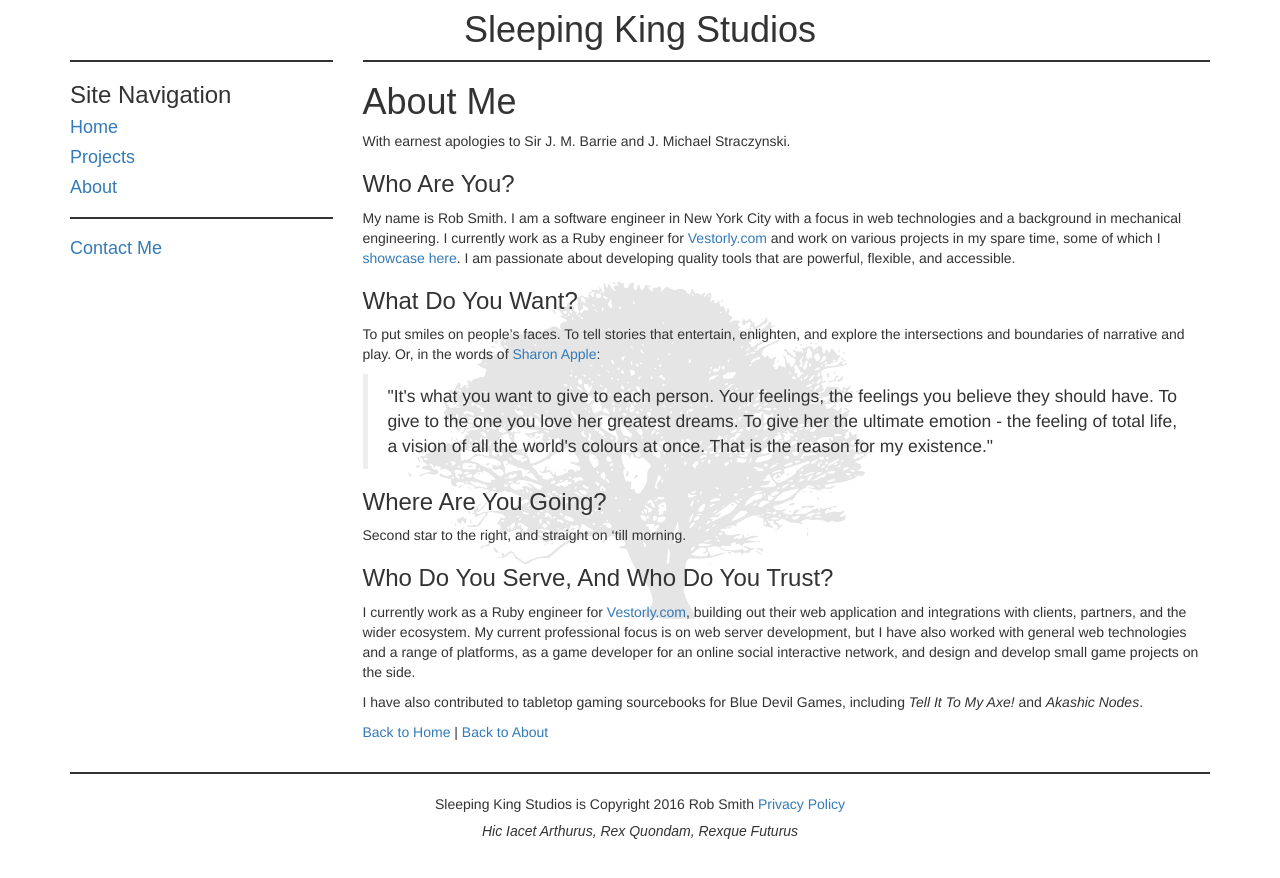
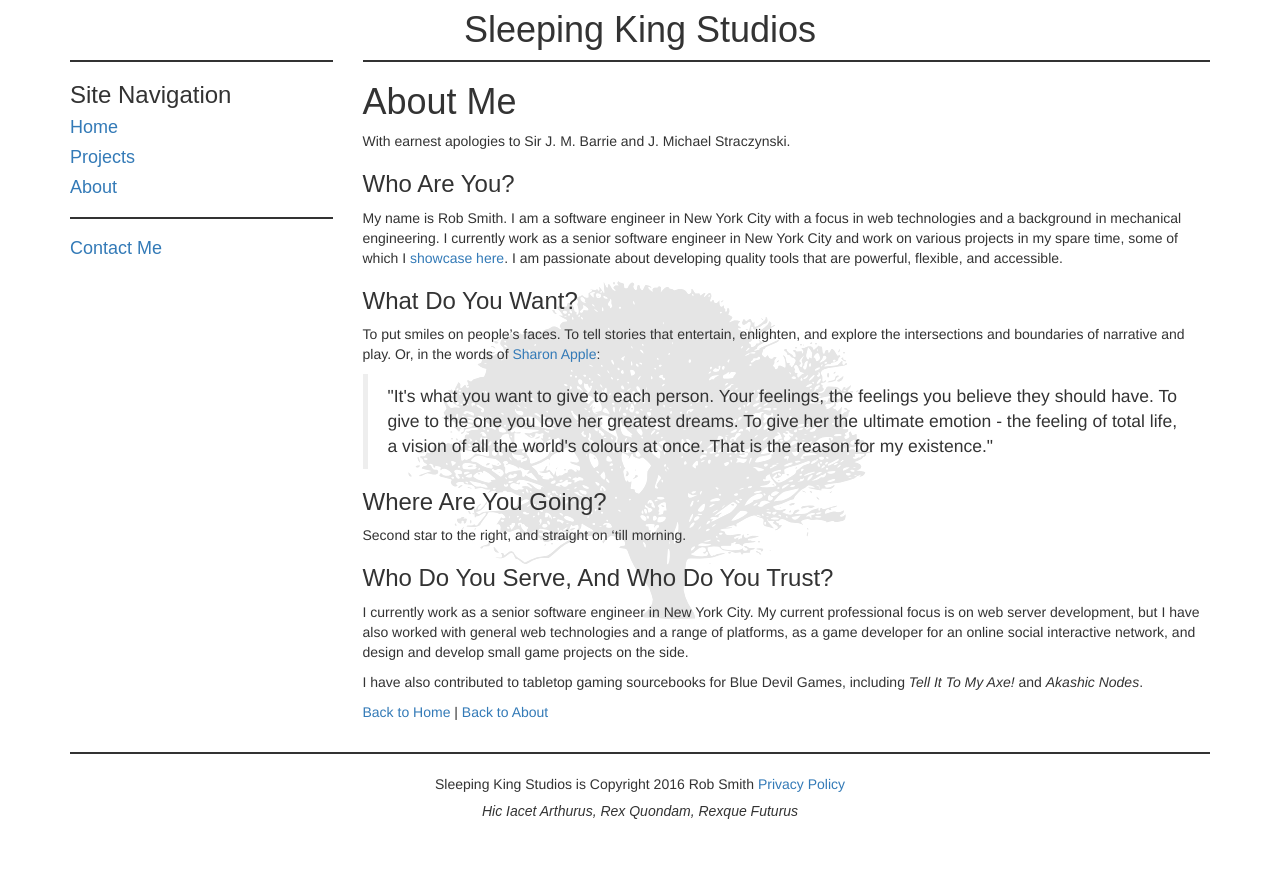
Before and after one commit to sleepingkingstudios/sleepingkingstudios.github.io, a Jekyll site: the page built from about/me.md, in a window 1280 px wide. Shown: the top 878 px of the page. Built offline with Jekyll 4.4.1, drawn with Linux system fonts in a browser that asks for light colours.

Commit message:
Remove specific employer reference.

```diff
--- a/Gemfile
+++ b/Gemfile
@@ -1,6 +1,6 @@
 source 'http://rubygems.org'
 
-gem 'github-pages', '>= 33'
+gem 'github-pages'
 gem 'jekyll-docs'
 
-ruby "2.3.0"
+ruby "2.4.1"
--- a/_includes/snippets/about_me.md
+++ b/_includes/snippets/about_me.md
@@ -1 +1 @@
-My name is Rob Smith. I am a software engineer in New York City with a focus in web technologies and a background in mechanical engineering. I currently work as a Ruby engineer for [Vestorly.com](https://www.vestorly.com) and work on various projects in my spare time, some of which I [showcase here](/projects). I am passionate about developing quality tools that are powerful, flexible, and accessible.
+My name is Rob Smith. I am a software engineer in New York City with a focus in web technologies and a background in mechanical engineering. I currently work as a senior software engineer in New York City and work on various projects in my spare time, some of which I [showcase here](/projects). I am passionate about developing quality tools that are powerful, flexible, and accessible.
--- a/about/me.md
+++ b/about/me.md
@@ -21,7 +21,7 @@ Second star to the right, and straight on 'till morning.
 
 ### Who Do You Serve, And Who Do You Trust?
 
-I currently work as a Ruby engineer for [Vestorly.com](https://www.vestorly.com), building out their web application and integrations with clients, partners, and the wider ecosystem. My current professional focus is on web server development, but I have also worked with general web technologies and a range of platforms, as a game developer for an online social interactive network, and design and develop small game projects on the side.
+I currently work as a senior software engineer in New York City. My current professional focus is on web server development, but I have also worked with general web technologies and a range of platforms, as a game developer for an online social interactive network, and design and develop small game projects on the side.
 
 I have also contributed to tabletop gaming sourcebooks for Blue Devil Games, including <em>Tell It To My Axe!</em> and <em>Akashic Nodes</em>.
 
```
Also changed, not shown: Gemfile.lock.
